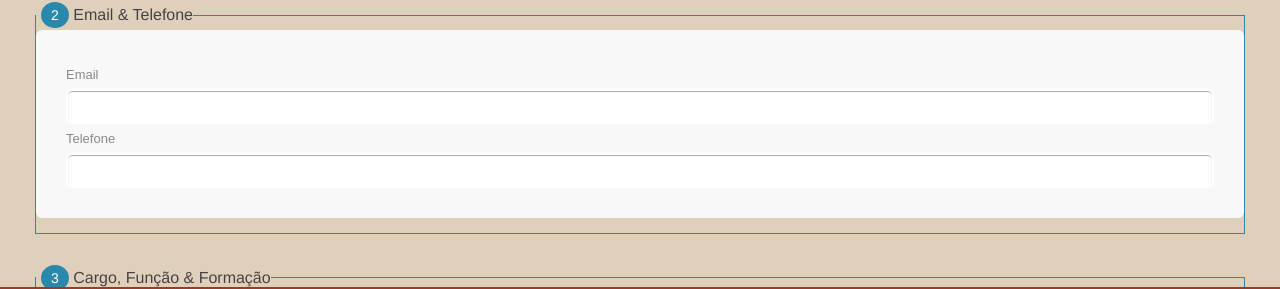
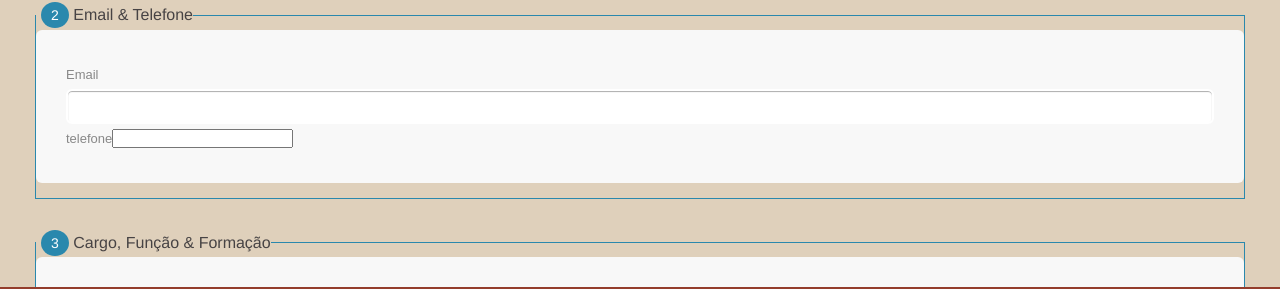
Before and after one commit to adrnmatos/GAMApp, a Vue app in the folder frontend/: page /#/servidor in a window 1280 px wide. Shown: the part 484-773 px from the top of the page. Built offline with nearby package versions, Linux system fonts and the light colour scheme; no server answers.

Commit message:
telefone component

```diff
--- /dev/null
+++ b/frontend/src/components/TelefoneInput.vue
@@ -0,0 +1,67 @@
+<template>
+  <div>
+    <label for="tel-input">telefone</label>
+    <input
+      type="tel"
+      id="tel-input"
+      v-model="telData"
+      @beforeinput="filter($event)"
+      @input="format()"
+      min="11"
+      max="12"
+    />
+  </div>
+</template>
+<script>
+export default {
+  name: 'TelefoneInput',
+
+  data() {
+    return {
+      telData: '',
+      numData: '',
+    };
+  },
+
+  methods: {
+    //   allow digits, delete and backspace only
+    filter($event) {
+      if (!isFinite($event.data)) {
+        $event.preventDefault();
+      } else if (this.numData.length > 11) {
+        if ($event.data != null) $event.preventDefault();
+      }
+    },
+
+    format() {
+      this.numData = this.telData.replace(/\D/g, '');
+      const numLength = this.numData.length;
+
+      if (numLength > 3 && numLength <= 7)
+        this.telData =
+          '(' + this.numData.slice(0, 3) + ')' + ' ' + this.numData.slice(3);
+      else if (numLength > 7 && numLength <= 11)
+        this.telData =
+          '(' +
+          this.numData.slice(0, 3) +
+          ')' +
+          ' ' +
+          this.numData.slice(3, 7) +
+          '-' +
+          this.numData.slice(7);
+      else if (numLength > 11)
+        this.telData =
+          '(' +
+          this.numData.slice(0, 3) +
+          ')' +
+          ' ' +
+          this.numData.slice(3, 4) +
+          ' ' +
+          this.numData.slice(4, 8) +
+          '-' +
+          this.numData.slice(8);
+      this.$emit('change', this.numData);
+    },
+  },
+};
+</script>
--- a/frontend/src/views/Servidor.vue
+++ b/frontend/src/views/Servidor.vue
@@ -23,8 +23,7 @@
         <div class="inner-wrap">
           <label for="email">Email</label>
           <input type="email" id="email" v-model="user.email" />
-          <label for="telefone">Telefone</label>
-          <input type="text" id="telefone" v-model="user.telefone" />
+          <telefone-input @change="telefoneUpdateListener"></telefone-input>
         </div>
       </fieldset>
 
@@ -60,6 +59,7 @@
 </template>
 
 <script>
+import TelefoneInput from '../components/TelefoneInput.vue';
 import { mapState, mapActions } from 'vuex';
 
 export default {
@@ -80,6 +80,10 @@ export default {
     };
   },
 
+  components: {
+    'telefone-input': TelefoneInput,
+  },
+
   beforeCreate() {
     this.$store.dispatch('getCargos');
     this.$store.dispatch('getFuncoes');
@@ -92,6 +96,10 @@ export default {
 
   methods: {
     ...mapActions(['criarUsuario']),
+
+    telefoneUpdateListener(event) {
+      this.user.telefone = event;
+    },
     criar: function () {
       const userObj = {
         name: this.user.nome,
@@ -104,6 +112,7 @@ export default {
         funcao: this.user.funcao,
         formacao: this.user.formacao,
       };
+      console.log(userObj);
       this.criarUsuario(userObj);
     },
   },
```
